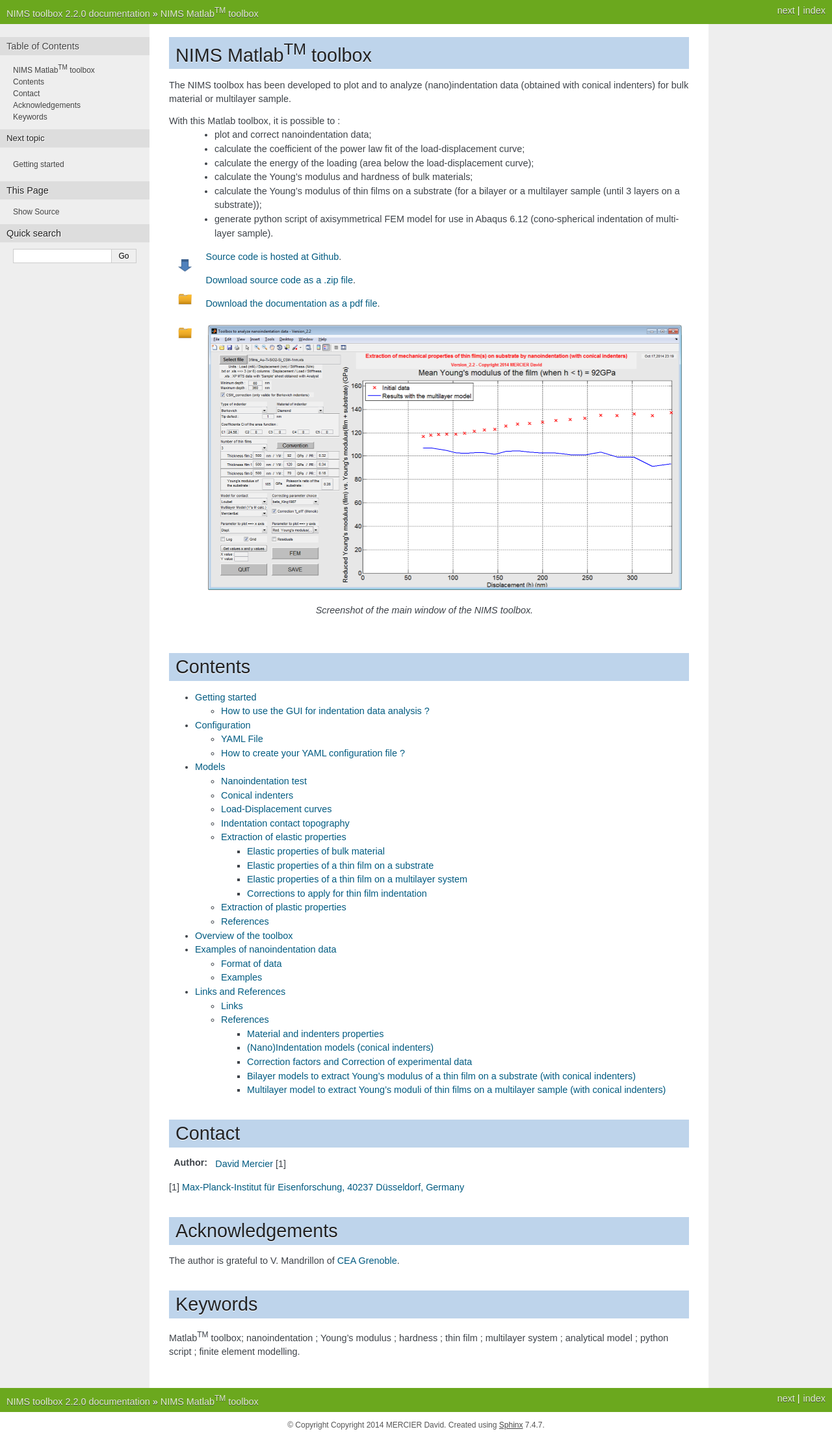
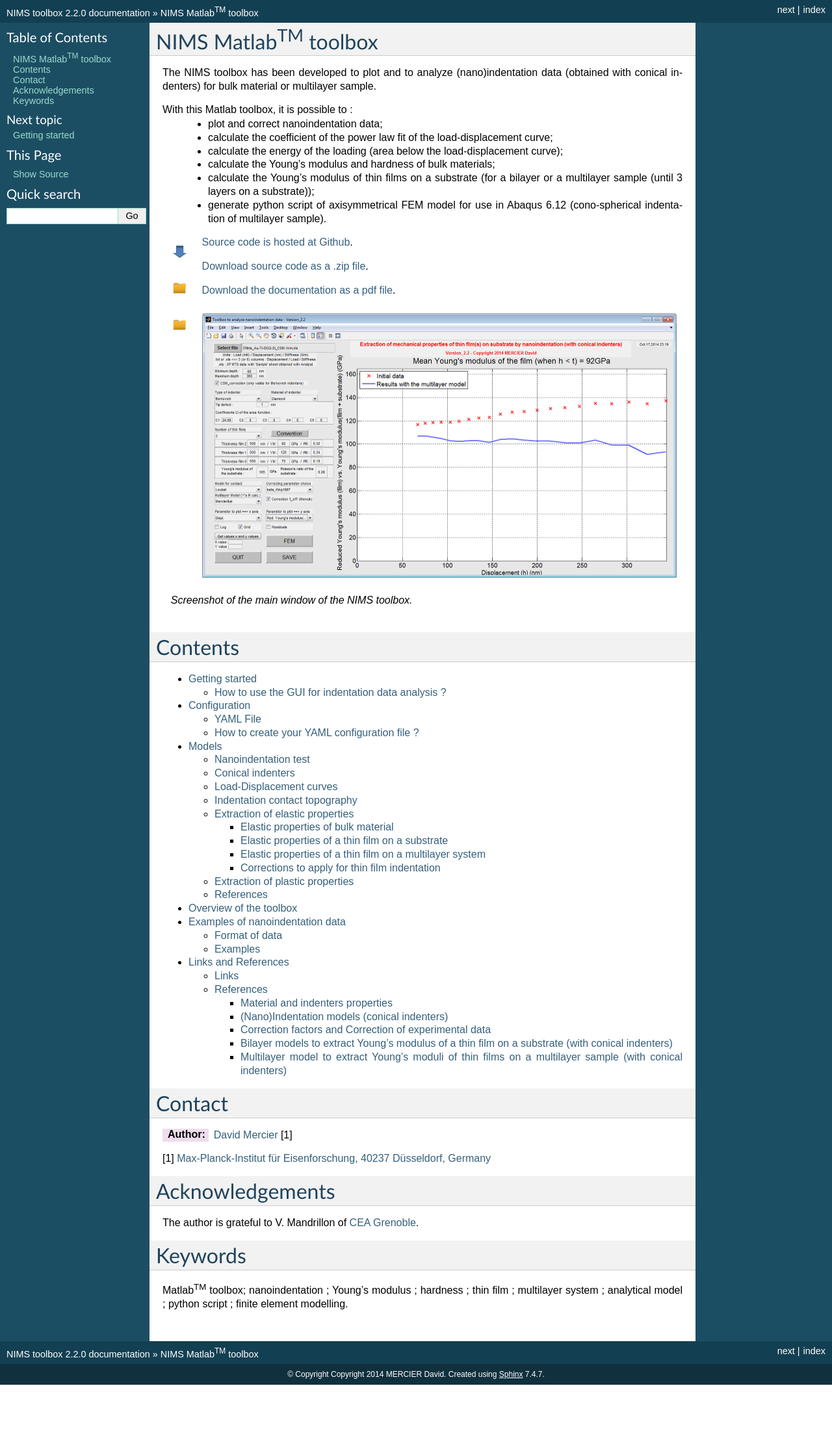
Before and after one commit to DavidMercier/NIMS, a Sphinx documentation site: the page built from doc/index.rst, in a window 1280 px wide. Shown: the whole page at 65% size. Built offline with Sphinx 7.4.7, drawn with Linux system fonts in a browser that asks for light colours; after the commit the page ends 2131 px from its top, so only the background shows below that.

Commit message:
updated conf.py

```diff
--- a/doc/conf.py
+++ b/doc/conf.py
@@ -101,9 +101,9 @@
 # The theme to use for HTML and HTML Help pages.  See the documentation for
 # a list of builtin themes.
 # See http://sphinx-doc.org/theming.html
-#html_theme = 'default'
+html_theme = 'default'
 #html_theme = 'agogo'
-html_theme = 'nature' # no option !
+#html_theme = 'nature' # no option !
 #html_theme_options{}
 
 # Theme options are theme-specific and customize the look and feel of a theme
```
